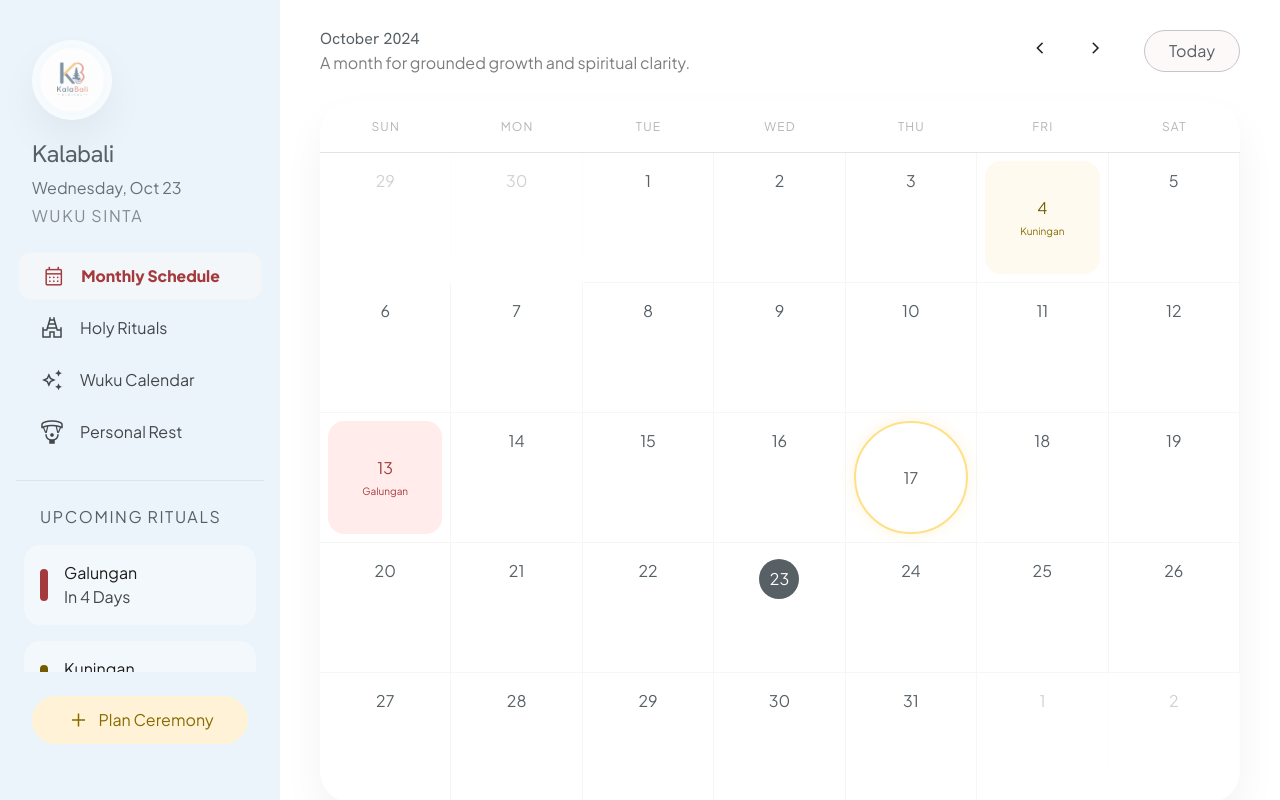
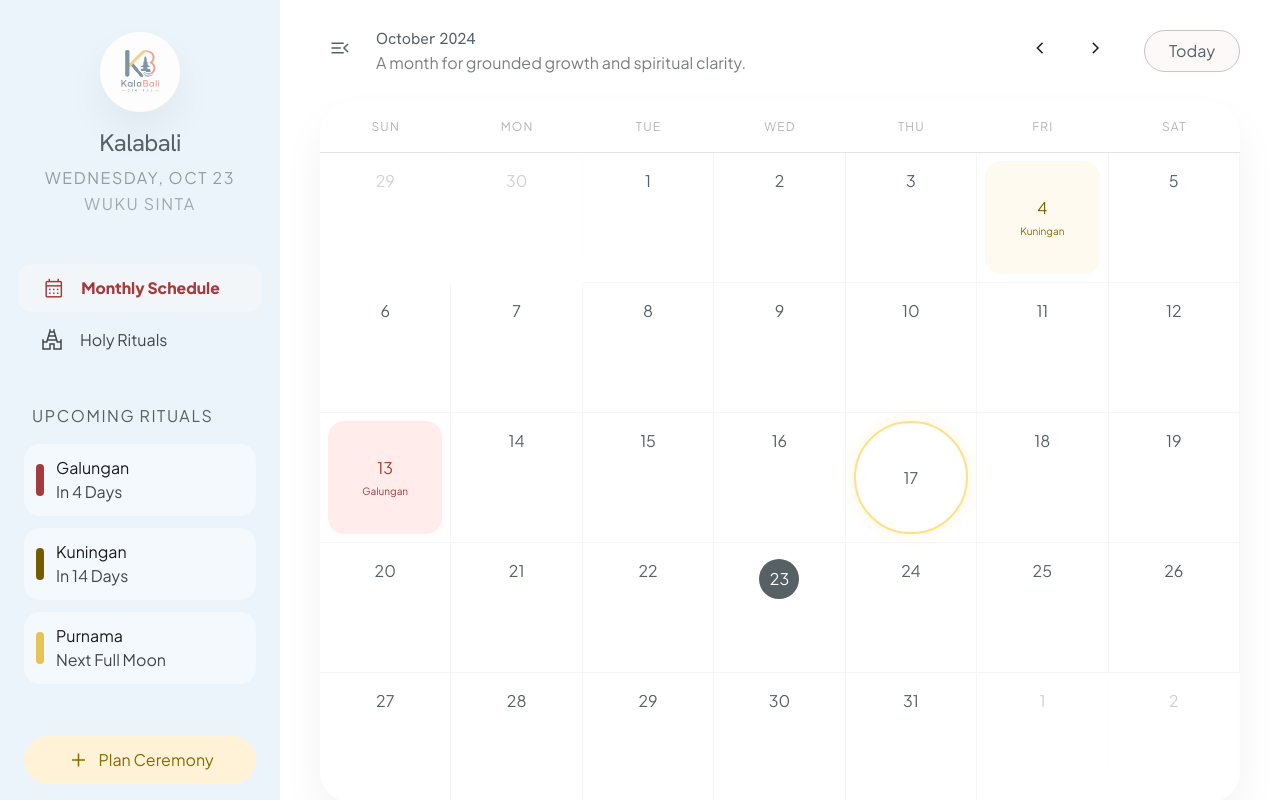
Before and after one commit to Kaadarma/Kalender-bali, a React (Vite) app: page / in a window 1280 px wide. Shown: the top 800 px of the page. Built offline with nearby package versions, Linux system fonts and the light colour scheme.

Commit message:
feat: implement core calendar layout

```diff
--- a/src/App.jsx
+++ b/src/App.jsx
@@ -1,4 +1,4 @@
-import { useEffect } from 'react'
+import { useState, useEffect } from 'react'
 import Sidebar from './components/Sidebar'
 import MobileTopBar from './components/MobileTopBar'
 import CalendarHeader from './components/CalendarHeader'
@@ -7,6 +7,8 @@ import BentoCards from './components/BentoCards'
 import MobileRitualList from './components/MobileRitualList'
 
 function App() {
+  const [sidebarOpen, setSidebarOpen] = useState(true)
+
   useEffect(() => {
     document.body.style.opacity = '0'
     const timer = setTimeout(() => {
@@ -18,10 +20,14 @@ function App() {
 
   return (
     <div className="flex flex-col md:flex-row min-h-screen text-on-background overflow-x-hidden">
-      <MobileTopBar />
-      <Sidebar />
-      <main className="flex-grow md:ml-sidebar-width bg-surface-container-lowest transition-all duration-500">
-        <CalendarHeader />
+      <MobileTopBar onToggleMenu={() => setSidebarOpen(v => !v)} />
+      <Sidebar open={sidebarOpen} onClose={() => setSidebarOpen(false)} />
+      <main
+        className={`flex-grow bg-surface-container-lowest transition-all duration-500 ${
+          sidebarOpen ? 'md:ml-sidebar-width' : 'md:ml-0'
+        }`}
+      >
+        <CalendarHeader onToggleSidebar={() => setSidebarOpen(v => !v)} sidebarOpen={sidebarOpen} />
         <CalendarGrid />
         <MobileRitualList />
         <BentoCards />
--- a/src/components/CalendarHeader.jsx
+++ b/src/components/CalendarHeader.jsx
@@ -1,10 +1,20 @@
-function CalendarHeader() {
+function CalendarHeader({ onToggleSidebar, sidebarOpen }) {
   return (
     <>
       <div className="hidden md:flex justify-between items-center w-full px-margin-desktop py-gutter">
-        <div className="flex flex-col">
-          <h1 className="font-date-display text-date-display text-primary">October 2024</h1>
-          <p className="font-body-main text-on-surface-variant/70">A month for grounded growth and spiritual clarity.</p>
+        <div className="flex items-center gap-4">
+          <button
+            onClick={onToggleSidebar}
+            className="p-2 rounded-full hover:bg-surface-container transition-colors"
+          >
+            <span className="material-symbols-outlined text-primary">
+              {sidebarOpen ? "menu_open" : "menu"}
+            </span>
+          </button>
+          <div className="flex flex-col">
+            <h1 className="font-date-display text-date-display text-primary">October 2024</h1>
+            <p className="font-body-main text-on-surface-variant/70">A month for grounded growth and spiritual clarity.</p>
+          </div>
         </div>
         <div className="flex items-center gap-2">
           <button className="p-3 rounded-full hover:bg-surface-container transition-colors">
@@ -24,8 +34,8 @@ function CalendarHeader() {
           <div className="w-14 h-14 rounded-full overflow-hidden bg-primary-container p-1">
             <img
               className="w-full h-full object-cover rounded-full"
-              alt="Stitch portrait"
-              src="https://lh3.googleusercontent.com/aida-public/AB6AXuDylNhaKt7wmfuO6H8pres7-sJQYa96kTCrS6Plaooi6Smn9Uj2ATli4yC2t-jAyA7UNPEznlzVKPpWWBaIyPoFqAd5RTSkuAYBK5kHV7IRWekJSD_DPWkM3Ty6_EKhu2ORVZqOLyMjMr_nevtxIrYtqYErW6w52bvisuXhHOrrakFdAJKa-SdeqysnDazfA7vxji1hbilzzTlkifTgYs-meEaf9hW9QvWWZiKEy8TnYmAFcpDDjAPZ"
+              alt="Kalabali logo"
+              src="/logo.png"
             />
           </div>
           <div>
--- a/src/components/MobileTopBar.jsx
+++ b/src/components/MobileTopBar.jsx
@@ -1,8 +1,10 @@
-function MobileTopBar() {
+function MobileTopBar({ onToggleMenu }) {
   return (
     <header className="md:hidden flex justify-between items-center w-full px-margin-mobile py-unit bg-surface sticky top-0 z-50">
       <div className="flex items-center gap-3">
-        <span className="material-symbols-outlined text-primary">menu</span>
+        <button onClick={onToggleMenu} className="p-1 rounded-full hover:bg-surface-container transition-colors">
+          <span className="material-symbols-outlined text-primary">menu</span>
+        </button>
         <h1 className="font-header-sm text-header-sm font-bold text-primary">Kalabali</h1>
       </div>
       <span className="material-symbols-outlined text-primary">account_circle</span>
--- a/src/components/Sidebar.jsx
+++ b/src/components/Sidebar.jsx
@@ -1,22 +1,38 @@
-function Sidebar() {
+function Sidebar({ open, onClose }) {
   return (
-    <aside className="fixed hidden md:flex h-full left-0 w-sidebar-width bg-primary-container flex-col py-margin-desktop space-y-gutter z-40">
-      <div className="px-8 flex flex-col items-start gap-4">
-        <div className="w-20 h-20 rounded-full overflow-hidden bg-white/50 border-4 border-white/30 p-1 natural-shadow">
+    <>
+      <div
+        className={`fixed inset-0 bg-black/20 z-30 transition-opacity duration-300 md:hidden ${
+          open ? 'opacity-100' : 'opacity-0 pointer-events-none'
+        }`}
+        onClick={onClose}
+      />
+      <aside
+        className={`fixed top-0 left-0 h-full w-sidebar-width bg-primary-container flex flex-col z-40 transition-transform duration-300 overflow-y-auto sidebar-scroll ${
+          open ? 'translate-x-0' : '-translate-x-full'
+        }`}
+      >
+        <div className="px-8 pt-8 pb-6">
+          <div className="flex items-start justify-between">
+            <div className="flex flex-col items-center w-full">
+              <div className="w-20 h-20 rounded-full overflow-hidden bg-white/70 natural-shadow mb-4">
                 <img
-            className="w-full h-full object-cover rounded-full"
+                  className="w-full h-full object-cover"
                   alt="Kalabali logo"
                   src="/logo.png"
                 />
               </div>
-        <div>
-          <h2 className="font-date-display text-[24px] text-primary tracking-tight">Kalabali</h2>
-          <p className="font-label-bold text-label-bold text-on-primary-container mt-1">Wednesday, Oct 23</p>
-          <p className="font-caption text-caption text-primary/70 uppercase tracking-widest mt-1">Wuku Sinta</p>
+              <h2 className="font-date-display text-[24px] text-primary tracking-tight leading-tight text-center">Kalabali</h2>
+              <p className="font-caption text-caption text-primary/60 uppercase tracking-widest mt-2 text-center">Wednesday, Oct 23</p>
+              <p className="font-caption text-caption text-primary/50 uppercase tracking-widest mt-0.5 text-center">Wuku Sinta</p>
+            </div>
+            <button onClick={onClose} className="md:hidden p-1.5 rounded-full hover:bg-primary/10 transition-colors flex-shrink-0">
+              <span className="material-symbols-outlined text-primary">close</span>
+            </button>
           </div>
         </div>
 
-      <nav className="flex-grow sidebar-scroll overflow-y-auto px-4">
+        <nav className="px-4 mt-6">
           <div className="space-y-1">
             <a className="text-secondary font-bold flex items-center gap-4 px-6 py-3 bg-surface-bright/50 rounded-xl transition-all scale-[0.98]" href="#">
               <span className="material-symbols-outlined">calendar_month</span>
@@ -26,34 +42,28 @@ function Sidebar() {
               <span className="material-symbols-outlined">temple_hindu</span>
               <span className="font-label-bold">Holy Rituals</span>
             </a>
-          <a className="text-on-surface-variant flex items-center gap-4 px-6 py-3 hover:bg-surface-bright/50 transition-colors rounded-xl" href="#">
-            <span className="material-symbols-outlined">auto_awesome</span>
-            <span className="font-label-bold">Wuku Calendar</span>
-          </a>
-          <a className="text-on-surface-variant flex items-center gap-4 px-6 py-3 hover:bg-surface-bright/50 transition-colors rounded-xl" href="#">
-            <span className="material-symbols-outlined">paragliding</span>
-            <span className="font-label-bold">Personal Rest</span>
-          </a>
           </div>
+        </nav>
 
-        <div className="mt-gutter pt-gutter border-t border-primary/10">
-          <h3 className="px-6 font-header-sm text-header-sm text-primary uppercase tracking-widest mb-4">Upcoming Rituals</h3>
-          <div className="space-y-4 px-2">
-            <div className="flex items-center gap-4 p-4 bg-white/40 rounded-2xl">
+        <div className="flex flex-col flex-1 px-6 mt-10">
+          <div>
+            <h3 className="px-2 font-header-sm text-header-sm text-primary uppercase tracking-widest mb-4">Upcoming Rituals</h3>
+            <div className="space-y-3">
+              <div className="flex items-center gap-3 p-3 bg-white/40 rounded-2xl">
                 <div className="w-2 h-8 bg-secondary rounded-full" />
                 <div>
                   <p className="font-label-bold text-on-surface">Galungan</p>
                   <p className="font-caption text-on-surface-variant">In 4 Days</p>
                 </div>
               </div>
-            <div className="flex items-center gap-4 p-4 bg-white/40 rounded-2xl">
+              <div className="flex items-center gap-3 p-3 bg-white/40 rounded-2xl">
                 <div className="w-2 h-8 bg-tertiary rounded-full" />
                 <div>
                   <p className="font-label-bold text-on-surface">Kuningan</p>
                   <p className="font-caption text-on-surface-variant">In 14 Days</p>
                 </div>
               </div>
-            <div className="flex items-center gap-4 p-4 bg-white/40 rounded-2xl">
+              <div className="flex items-center gap-3 p-3 bg-white/40 rounded-2xl">
                 <div className="w-2 h-8 bg-tertiary-fixed-dim rounded-full" />
                 <div>
                   <p className="font-label-bold text-on-surface">Purnama</p>
@@ -62,15 +72,15 @@ function Sidebar() {
               </div>
             </div>
           </div>
-      </nav>
-
-      <div className="px-8 pb-4">
+          <div className="mt-auto pb-4 pt-8">
             <button className="w-full bg-tertiary-container text-on-tertiary-container py-3 rounded-full font-label-bold flex items-center justify-center gap-2 hover:opacity-90 transition-opacity">
               <span className="material-symbols-outlined text-[20px]">add</span>
               <span>Plan Ceremony</span>
             </button>
           </div>
+        </div>
       </aside>
+    </>
   )
 }
 
```
Also changed, not shown: src/components/CalendarGrid.jsx (+15 -15 lines). Lines whose indentation alone changed are shown as unchanged.
